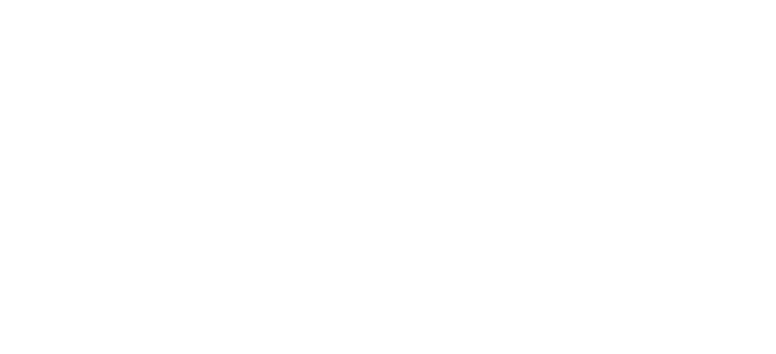
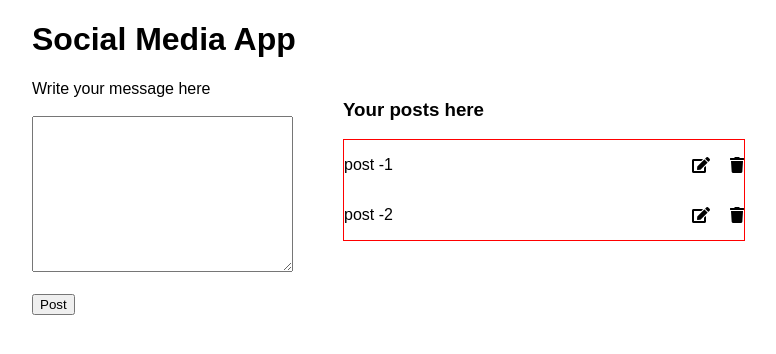
Before and after one commit to anannanur/CRUD-BASICS, a plain HTML site: page index.html in a window 1280 px wide. Shown: the whole page, without its empty margins (18-794 px from the left). Drawn offline with Linux system fonts and the light colour scheme.

Commit message:
design done

```diff
--- a/index.html
+++ b/index.html
@@ -1,18 +1,52 @@
 <!DOCTYPE html>
 <html lang="en">
+
 <head>
     <meta charset="UTF-8">
     <meta http-equiv="X-UA-Compatible" content="IE=edge">
     <meta name="viewport" content="width=device-width, initial-scale=1.0">
     <title>CRUD BASICS</title>
+    <link rel="stylesheet" href="https://cdnjs.cloudflare.com/ajax/libs/font-awesome/5.15.4/css/all.min.css" />
     <link rel="stylesheet" href="style.css">
 </head>
+
 <body>
-
+    <h1>Social Media App</h1>
+    <div class="container">
+        <div class="left">
+            <form action="" id="form">
+                <label for="">Write your message here</label>
+                <br><br>
+                <textarea name="" id="" cols="30" rows="10"></textarea>
+                <br><br>
+                <button type="submit">Post</button>
+            </form>
+        </div>
+        <div class="right">
+            <h3>Your posts here</h3>
+            <div id="post">
+                <div>
+                    <p>post -1 </p>
+                    <span class="options">
+                        <i class="fas fa-edit"></i>
+                        <i class="fas fa-trash"></i>
+                    </span>
+                </div>
+                <div>
+                    <p>post -2</p>
+                    <span class="options">
+                        <i class="fas fa-edit"></i>
+                        <i class="fas fa-trash"></i>
+                    </span>
+                </div>
+            </div>
+        </div>
+    </div>
 
 
 
 
     <script src="main.js"></script>
 </body>
+
 </html>
--- a/style.css
+++ b/style.css
@@ -0,0 +1,24 @@
+body{
+    font-family: sans-serif;
+    margin: 0 50px;
+}
+.container{
+    display: flex;
+    gap: 50px;
+}
+#post{
+    width: 400px;
+    border: 1px solid red;
+}
+#post > div {
+    display: flex;
+    align-items: center;
+    justify-content: space-between;
+}
+.options{
+    display: flex;
+    gap: 20px;
+}
+i{
+    cursor: pointer;
+}
```
